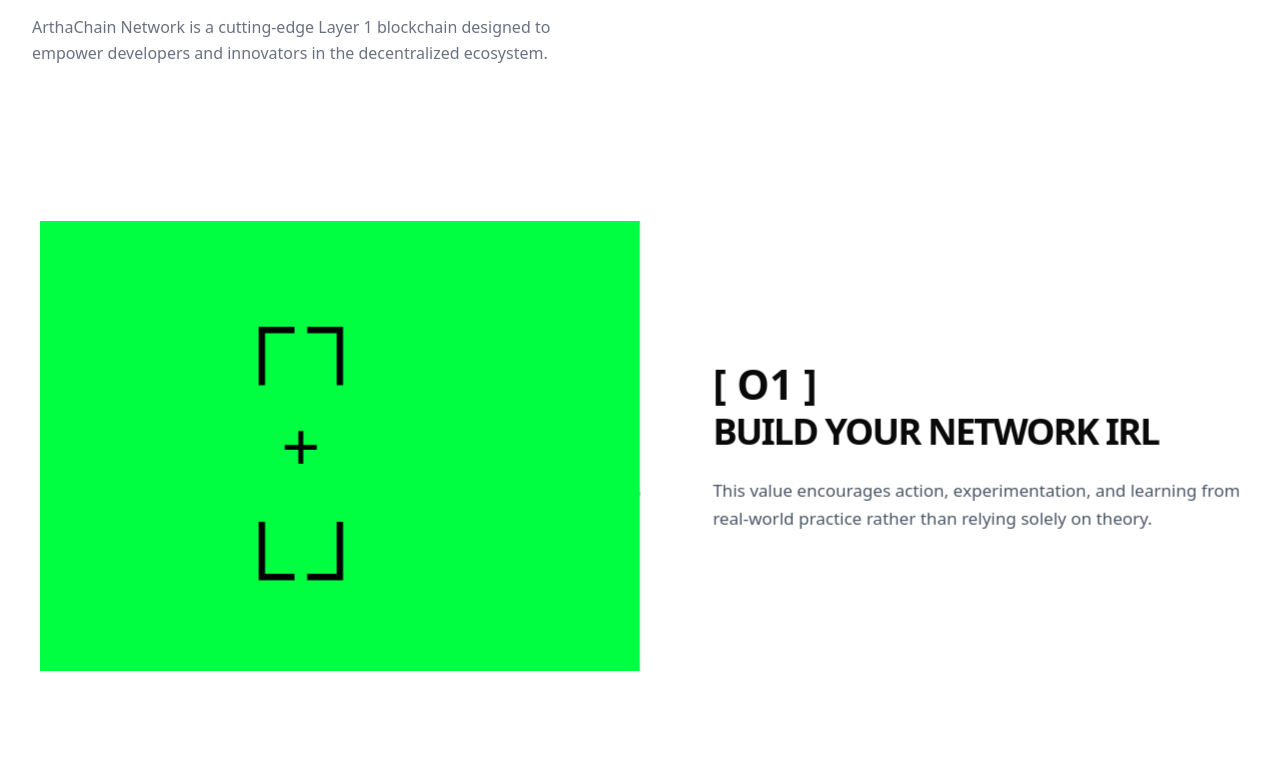
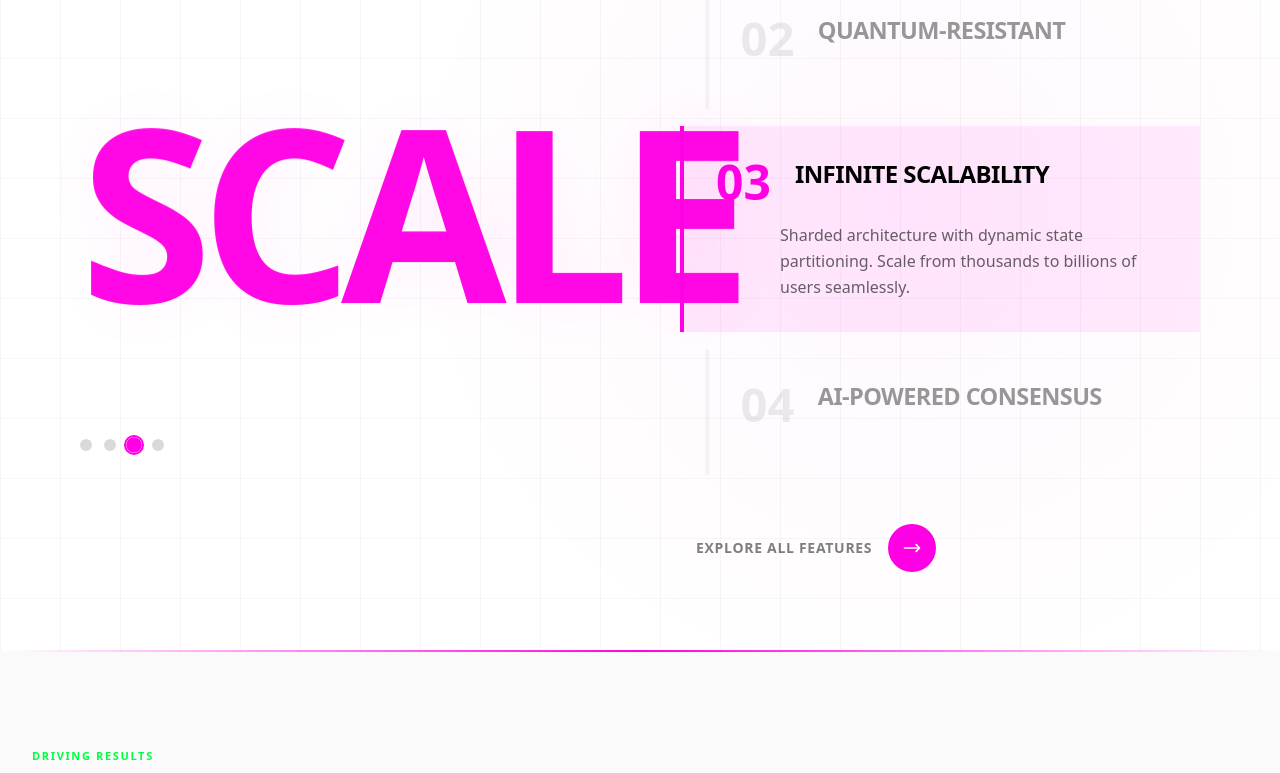
Before and after one commit to Nagasai-156/aw, a Next.js app: page / in a window 1280 px wide. Shown: the part 1360-2133 px from the top of the page. Built offline with nearby package versions, Linux system fonts and the light colour scheme.

Commit message:
feat: redesign Features section with white bg, giant animated words, and ArthaChain USPs

```diff
--- a/src/components/sections/MissionSection.css
+++ /dev/null
@@ -1,13 +0,0 @@
-.perspective-container {
-    perspective: 2500px;
-}
-
-.cuboid-3d {
-    transform-style: preserve-3d;
-    position: relative;
-}
-
-.cuboid-face {
-    backface-visibility: hidden;
-    transform-style: preserve-3d;
-}
--- a/src/components/sections/MissionSection.tsx
+++ b/src/components/sections/MissionSection.tsx
@@ -1,273 +1,256 @@
 'use client';
 
-import { useEffect, useRef, useState } from 'react';
-import './MissionSection.css';
+import { useState, useEffect, useRef } from 'react';
+import { motion, AnimatePresence } from 'framer-motion';
 
-interface CuboidFace {
-    id: string;
-    number: string;
-    title: string;
-    description: string;
-    bgColor: string;
-    iconComponent: React.ReactNode;
-}
-
-const cuboidFaces: CuboidFace[] = [
+const featureItems = [
     {
-        id: '01',
-        number: 'O1',
-        title: 'BUILD YOUR NETWORK IRL',
-        description: 'This value encourages action, experimentation, and learning from real-world practice rather than relying solely on theory.',
-        bgColor: '#00FF41',
-        iconComponent: (
-            <div className="text-black text-[60px] md:text-[80px] font-normal">
-                <div className="flex flex-col items-center gap-1">
-                    <div className="flex gap-2 md:gap-3">
-                        <span>┌</span>
-                        <span>┐</span>
-                    </div>
-                    <div className="text-[45px] md:text-[60px]">+</div>
-                    <div className="flex gap-2 md:gap-3">
-                        <span>└</span>
-                        <span>┘</span>
-                    </div>
-                </div>
-            </div>
-        ),
+        id: 1,
+        number: '01',
+        word: 'SPEED',
+        fullTitle: 'LIGHTNING FAST TPS',
+        description: 'Process over 1 million transactions per second with AI-optimized consensus. Sub-second finality means your users never wait.',
+        color: '#00FF41',
+        accent: 'rgba(0, 255, 65, 0.08)'
     },
     {
-        id: '02',
-        number: 'O2',
-        title: 'SHARING KNOWLEDGE',
-        description: 'This value encourages action, experimentation, and learning from real-world practice rather than relying solely on theory.',
-        bgColor: '#D1D5DB',
-        iconComponent: (
-            <div className="text-black text-[45px] md:text-[60px] font-black flex gap-2">
-                <span>|</span>
-                <span>||</span>
-                <span>|</span>
-            </div>
-        ),
+        id: 2,
+        number: '02',
+        word: 'SECURE',
+        fullTitle: 'QUANTUM-RESISTANT',
+        description: 'Post-quantum cryptography with lattice-based signatures. Your assets protected against future quantum computing threats.',
+        color: '#0066FF',
+        accent: 'rgba(0, 102, 255, 0.08)'
     },
     {
-        id: '03',
-        number: 'O3',
-        title: 'BUILD WITH OTHERS',
-        description: 'This value encourages action, experimentation, and learning from real-world practice rather than relying solely on theory.',
-        bgColor: '#E5E7EB',
-        iconComponent: (
-            <div className="text-black text-[45px] md:text-[60px] font-black">
-                <div className="flex items-center gap-1">
-                    <span>┌</span>
-                    <span className="text-[32px] md:text-[40px]">···</span>
-                    <span>┘</span>
-                </div>
-            </div>
-        ),
+        id: 3,
+        number: '03',
+        word: 'SCALE',
+        fullTitle: 'INFINITE SCALABILITY',
+        description: 'Sharded architecture with dynamic state partitioning. Scale from thousands to billions of users seamlessly.',
+        color: '#FF00E5',
+        accent: 'rgba(255, 0, 229, 0.08)'
     },
     {
-        id: '04',
-        number: 'O4',
-        title: 'CELEBRATE PROGRESS',
-        description: 'This value encourages action, experimentation, and learning from real-world practice rather than relying solely on theory.',
-        bgColor: '#A7F3D0',
-        iconComponent: (
-            <div className="text-black text-[60px] md:text-[80px] font-black flex items-end gap-1">
-                <span className="text-[32px] md:text-[40px]">.</span>
-                <span className="text-[40px] md:text-[50px]">▌</span>
-                <span className="text-[50px] md:text-[65px]">▌</span>
-                <span className="text-[60px] md:text-[80px]">▌</span>
-            </div>
-        ),
+        id: 4,
+        number: '04',
+        word: 'SMART',
+        fullTitle: 'AI-POWERED CONSENSUS',
+        description: 'Neural networks predict transaction patterns and dynamically optimize consensus parameters in real-time.',
+        color: '#FF6B00',
+        accent: 'rgba(255, 107, 0, 0.08)'
     },
 ];
 
 export default function MissionSection() {
-    const [currentFace, setCurrentFace] = useState(0);
-    const [isMobile, setIsMobile] = useState(false);
+    const [activeIndex, setActiveIndex] = useState(0);
+    const [isHovering, setIsHovering] = useState(false);
     const sectionRef = useRef<HTMLElement>(null);
-    const cuboidRef = useRef<HTMLDivElement>(null);
-    const lastWheelTimeRef = useRef(0);
 
+    // Auto-rotate when not hovering
     useEffect(() => {
-        const checkMobile = () => {
-            // Show simple cards only on mobile, show 3D cuboid on tablet and above
-            setIsMobile(window.innerWidth < 768);
-        };
+        if (isHovering) return;
+        const interval = setInterval(() => {
+            setActiveIndex((prev) => (prev + 1) % featureItems.length);
+        }, 3000);
+        return () => clearInterval(interval);
+    }, [isHovering]);
 
-        checkMobile();
-        window.addEventListener('resize', checkMobile);
-
-        return () => window.removeEventListener('resize', checkMobile);
-    }, []);
-
-    useEffect(() => {
-        if (isMobile) return;
-
-        let animating = false;
-
-        const handleWheel = (e: WheelEvent) => {
-            if (!sectionRef.current || animating) return;
-
-            const section = sectionRef.current;
-            const rect = section.getBoundingClientRect();
-            const windowHeight = window.innerHeight;
-
-            const sectionVisible = rect.top < windowHeight && rect.bottom > 0;
-
-            if (!sectionVisible) return;
-
-            const now = Date.now();
-            if (now - lastWheelTimeRef.current < 700) return;
-
-            const scrollingDown = e.deltaY > 0;
-            const scrollingUp = e.deltaY < 0;
-
-            if (scrollingDown && currentFace < 3) {
-                e.preventDefault();
-                animating = true;
-                lastWheelTimeRef.current = now;
-
-                const nextFace = currentFace + 1;
-                setCurrentFace(nextFace);
-
-                if (cuboidRef.current) {
-                    cuboidRef.current.style.transform = `rotateY(-${nextFace * 90}deg)`;
-                }
-
-                setTimeout(() => {
-                    animating = false;
-                }, 700);
-            } else if (scrollingUp && currentFace > 0) {
-                e.preventDefault();
-                animating = true;
-                lastWheelTimeRef.current = now;
-
-                const nextFace = currentFace - 1;
-                setCurrentFace(nextFace);
-
-                if (cuboidRef.current) {
-                    cuboidRef.current.style.transform = `rotateY(-${nextFace * 90}deg)`;
-                }
-
-                setTimeout(() => {
-                    animating = false;
-                }, 700);
-            }
-        };
-
-        if (cuboidRef.current) {
-            cuboidRef.current.style.transform = `rotateY(-${currentFace * 90}deg)`;
-        }
-
-        window.addEventListener('wheel', handleWheel, { passive: false });
-
-        return () => {
-            window.removeEventListener('wheel', handleWheel);
-        };
-    }, [currentFace, isMobile]);
+    const activeItem = featureItems[activeIndex];
 
     return (
         <section
             ref={sectionRef}
-            className="relative w-full py-12 md:py-16 lg:py-20 bg-white"
-            style={{ minHeight: isMobile ? 'auto' : '100vh' }}
+            className="relative w-full min-h-screen bg-white overflow-hidden flex items-center"
+            onMouseEnter={() => setIsHovering(true)}
+            onMouseLeave={() => setIsHovering(false)}
         >
-            <div className="max-w-[1600px] mx-auto px-4 sm:px-6 lg:px-8">
-                <div className="mb-10 md:mb-12 lg:mb-20">
-                    <h2 className="text-[36px] sm:text-[48px] md:text-[56px] lg:text-[72px] xl:text-[80px] font-black leading-[0.95] tracking-tight mb-5 md:mb-6">
-                        <span className="text-[#00FF41]">THE ARTHA</span>
-                        <span className="text-black">CHAIN</span>
-                        <br />
-                        <span className="text-[#00FF41]">MISS</span>
-                        <span className="text-black">ION</span>
-                    </h2>
-                    <p className="text-gray-500 text-sm sm:text-[15px] md:text-base max-w-xl leading-relaxed">
-                        ArthaChain Network is a cutting-edge Layer 1 blockchain designed to empower
-                        developers and innovators in the decentralized ecosystem.
-                    </p>
+            {/* Dynamic Background Glow */}
+            <motion.div
+                className="absolute inset-0 opacity-40"
+                animate={{
+                    background: `radial-gradient(circle at 70% 50%, ${activeItem.accent} 0%, transparent 50%)`
+                }}
+                transition={{ duration: 1 }}
+            />
+
+            {/* Grid Pattern */}
+            <div className="absolute inset-0 bg-[linear-gradient(to_right,#00000008_1px,transparent_1px),linear-gradient(to_bottom,#00000008_1px,transparent_1px)] bg-[size:60px_60px]" />
+
+            {/* Giant Background Number */}
+            <div className="absolute inset-0 flex items-center justify-center pointer-events-none overflow-hidden">
+                <AnimatePresence mode="wait">
+                    <motion.div
+                        key={activeItem.number}
+                        initial={{ opacity: 0, scale: 0.8, rotateY: -90 }}
+                        animate={{ opacity: 0.04, scale: 1, rotateY: 0 }}
+                        exit={{ opacity: 0, scale: 1.2, rotateY: 90 }}
+                        transition={{ duration: 0.8, ease: "easeInOut" }}
+                        className="text-[40vw] md:text-[50vw] font-black text-black select-none leading-none"
+                        style={{ fontFamily: 'system-ui' }}
+                    >
+                        {activeItem.number}
+                    </motion.div>
+                </AnimatePresence>
             </div>
 
-                {/* Mobile: Simple Cards */}
-                {isMobile ? (
-                    <div className="space-y-6">
-                        {cuboidFaces.map((face) => (
-                            <div
-                                key={face.id}
-                                className="border-[2px] border-black shadow-lg overflow-hidden"
+            <div className="relative z-10 max-w-[1600px] mx-auto px-4 sm:px-6 lg:px-12 xl:px-20 w-full py-20">
+                <div className="grid grid-cols-1 lg:grid-cols-2 gap-12 lg:gap-20 items-center">
+                    {/* Left Side - Interactive Word Display */}
+                    <div className="relative">
+                        {/* Section Label */}
+                        <motion.div
+                            className="flex items-center gap-4 mb-8"
+                            initial={{ opacity: 0, x: -20 }}
+                            whileInView={{ opacity: 1, x: 0 }}
+                            viewport={{ once: true }}
                         >
-                                <div className="flex items-center justify-center h-32 sm:h-40" style={{ backgroundColor: face.bgColor }}>
-                                    {face.iconComponent}
+                            <motion.div
+                                className="h-[2px] w-8"
+                                animate={{ backgroundColor: activeItem.color }}
+                                transition={{ duration: 0.5 }}
+                            />
+                            <span className="text-[11px] font-bold tracking-[0.3em] uppercase text-black/40">KEY FEATURES</span>
+                        </motion.div>
+
+                        {/* Dynamic Word */}
+                        <div className="relative h-[200px] sm:h-[280px] md:h-[350px] lg:h-[400px] flex items-center">
+                            <AnimatePresence mode="wait">
+                                <motion.h2
+                                    key={activeItem.word}
+                                    initial={{ opacity: 0, y: 100, rotateX: -45 }}
+                                    animate={{ opacity: 1, y: 0, rotateX: 0 }}
+                                    exit={{ opacity: 0, y: -100, rotateX: 45 }}
+                                    transition={{ duration: 0.6, ease: [0.22, 1, 0.36, 1] }}
+                                    className="text-[80px] sm:text-[120px] md:text-[160px] lg:text-[200px] xl:text-[240px] font-black leading-[0.8] tracking-[-0.05em]"
+                                    style={{
+                                        color: activeItem.color,
+                                        textShadow: `0 0 80px ${activeItem.accent}`
+                                    }}
+                                >
+                                    {activeItem.word}
+                                </motion.h2>
+                            </AnimatePresence>
                         </div>
-                                <div className="bg-white p-6 sm:p-8">
-                                    <span className="text-2xl sm:text-3xl font-black">[ {face.number} ]</span>
-                                    <h3 className="text-xl sm:text-2xl font-black uppercase leading-tight mt-3 mb-2">{face.title}</h3>
-                                    <p className="text-gray-600 text-sm sm:text-[15px] leading-relaxed">{face.description}</p>
+
+                        {/* Progress Dots */}
+                        <div className="flex gap-3 mt-8">
+                            {featureItems.map((item, index) => (
+                                <button
+                                    key={item.id}
+                                    onClick={() => setActiveIndex(index)}
+                                    className="relative group"
+                                >
+                                    <motion.div
+                                        className="w-3 h-3 rounded-full transition-all duration-300"
+                                        animate={{
+                                            backgroundColor: index === activeIndex ? activeItem.color : 'rgba(0,0,0,0.15)',
+                                            scale: index === activeIndex ? 1.3 : 1
+                                        }}
+                                    />
+                                    {index === activeIndex && (
+                                        <motion.div
+                                            layoutId="activeDot"
+                                            className="absolute inset-[-4px] rounded-full border-2"
+                                            style={{ borderColor: activeItem.color }}
+                                            transition={{ duration: 0.3 }}
+                                        />
+                                    )}
+                                </button>
+                            ))}
                         </div>
                     </div>
-                        ))}
-                    </div>
-                ) : (
-                    /* Desktop/Tablet: 3D Cuboid */
-                    <>
-                        <div className="h-[400px] md:h-[500px] lg:h-[600px] flex items-center justify-center overflow-hidden">
-                            <div className="perspective-container overflow-hidden" style={{ perspective: '2500px' }}>
-                                <div
-                                    ref={cuboidRef}
-                                    className="cuboid-3d transition-transform duration-1000 ease-out w-[min(90vw,600px)] lg:w-[800px] xl:w-[1200px] h-[250px] lg:h-[300px] xl:h-[450px]"
+
+                    {/* Right Side - Content Cards Stack */}
+                    <div className="relative">
+                        <div className="space-y-4">
+                            {featureItems.map((item, index) => {
+                                const isActive = index === activeIndex;
+
+                                return (
+                                    <motion.div
+                                        key={item.id}
+                                        onClick={() => setActiveIndex(index)}
+                                        animate={{
+                                            opacity: isActive ? 1 : 0.4,
+                                            x: isActive ? 0 : 20,
+                                            scale: isActive ? 1 : 0.98,
+                                        }}
+                                        transition={{ duration: 0.4 }}
+                                        className={`relative p-6 sm:p-8 cursor-pointer transition-all duration-300 border-l-4`}
                                         style={{
-                                        transformStyle: 'preserve-3d',
+                                            borderColor: isActive ? item.color : 'rgba(0,0,0,0.1)',
+                                            backgroundColor: isActive ? item.accent : 'transparent'
                                         }}
                                     >
-                                    {cuboidFaces.map((face, index) => (
-                                        <div
-                                            key={face.id}
-                                            className="cuboid-face absolute w-full h-full border-[2px] md:border-[3px] border-black shadow-2xl"
-                                            style={{
-                                                transform: `rotateY(${index * 90}deg) translateZ(300px)`,
-                                                backfaceVisibility: 'hidden',
-                                            }}
+                                        {/* Number & Title Row */}
+                                        <div className="flex items-start gap-4 sm:gap-6 mb-4">
+                                            <span
+                                                className="text-[32px] sm:text-[40px] md:text-[48px] font-black leading-none transition-colors duration-300"
+                                                style={{ color: isActive ? item.color : 'rgba(0,0,0,0.2)' }}
                                             >
-                                            <div className="grid grid-cols-2 h-full">
-                                                <div className="flex items-center justify-center" style={{ backgroundColor: face.bgColor }}>
-                                                    {face.iconComponent}
-                                                </div>
-                                                <div className="bg-white p-6 md:p-10 lg:p-16 flex flex-col justify-center">
-                                                    <div className="space-y-3 md:space-y-4 lg:space-y-5">
-                                                        <span className="text-2xl md:text-3xl lg:text-[36px] font-black">[ {face.number} ]</span>
-                                                        <h3 className="text-xl md:text-2xl lg:text-[32px] font-black uppercase leading-tight">{face.title}</h3>
-                                                        <p className="text-gray-600 text-sm md:text-[15px] leading-relaxed">{face.description}</p>
+                                                {item.number}
+                                            </span>
+                                            <div>
+                                                <h3 className="text-lg sm:text-xl md:text-2xl font-black text-black uppercase tracking-tight">
+                                                    {item.fullTitle}
+                                                </h3>
                                             </div>
                                         </div>
+
+                                        {/* Description - Only show when active */}
+                                        <AnimatePresence>
+                                            {isActive && (
+                                                <motion.p
+                                                    initial={{ opacity: 0, height: 0 }}
+                                                    animate={{ opacity: 1, height: 'auto' }}
+                                                    exit={{ opacity: 0, height: 0 }}
+                                                    transition={{ duration: 0.3 }}
+                                                    className="text-black/60 text-sm sm:text-base leading-relaxed pl-0 sm:pl-[56px] md:pl-[64px]"
+                                                >
+                                                    {item.description}
+                                                </motion.p>
+                                            )}
+                                        </AnimatePresence>
+                                    </motion.div>
+                                );
+                            })}
                         </div>
-                                        </div>
-                                    ))}
+
+                        {/* CTA */}
+                        <motion.div
+                            className="mt-10 sm:mt-12 pl-0 sm:pl-4"
+                            initial={{ opacity: 0 }}
+                            whileInView={{ opacity: 1 }}
+                            viewport={{ once: true }}
+                        >
+                            <button
+                                className="group flex items-center gap-4 text-black/50 hover:text-black transition-colors"
+                            >
+                                <span className="text-[13px] sm:text-[14px] font-bold tracking-wider uppercase">Explore All Features</span>
+                                <motion.div
+                                    className="w-10 h-10 sm:w-12 sm:h-12 rounded-full flex items-center justify-center transition-all duration-300"
+                                    style={{ backgroundColor: activeItem.color }}
+                                    whileHover={{ scale: 1.1 }}
+                                >
+                                    <svg className="w-5 h-5 text-white" fill="none" viewBox="0 0 24 24" stroke="currentColor">
+                                        <path strokeLinecap="round" strokeLinejoin="round" strokeWidth={2} d="M17 8l4 4m0 0l-4 4m4-4H3" />
+                                    </svg>
+                                </motion.div>
+                            </button>
+                        </motion.div>
                     </div>
                 </div>
             </div>
 
-                        <div className="flex justify-center mt-8 gap-3 md:gap-4">
-                            {[0, 1, 2, 3].map((index) => (
-                                <button
-                                    key={index}
-                                    onClick={() => {
-                                        setCurrentFace(index);
-                                        if (cuboidRef.current) {
-                                            cuboidRef.current.style.transform = `rotateY(-${index * 90}deg)`;
-                                        }
+            {/* Bottom Accent Line */}
+            <motion.div
+                className="absolute bottom-0 left-0 right-0 h-[2px]"
+                animate={{
+                    background: `linear-gradient(90deg, transparent, ${activeItem.color}, transparent)`
                 }}
-                                    className="w-2.5 h-2.5 md:w-3 md:h-3 rounded-full transition-all duration-300 hover:scale-110"
-                                    style={{
-                                        backgroundColor: index === currentFace ? '#00FF41' : '#D1D5DB',
-                                        transform: index === currentFace ? 'scale(1.5)' : 'scale(1)',
-                                    }}
-                                    aria-label={`View mission ${index + 1}`}
+                transition={{ duration: 0.5 }}
             />
-                            ))}
-                        </div>
-                    </>
-                )}
-            </div>
         </section>
     );
 }
```
Lines whose indentation alone changed are shown as unchanged.
